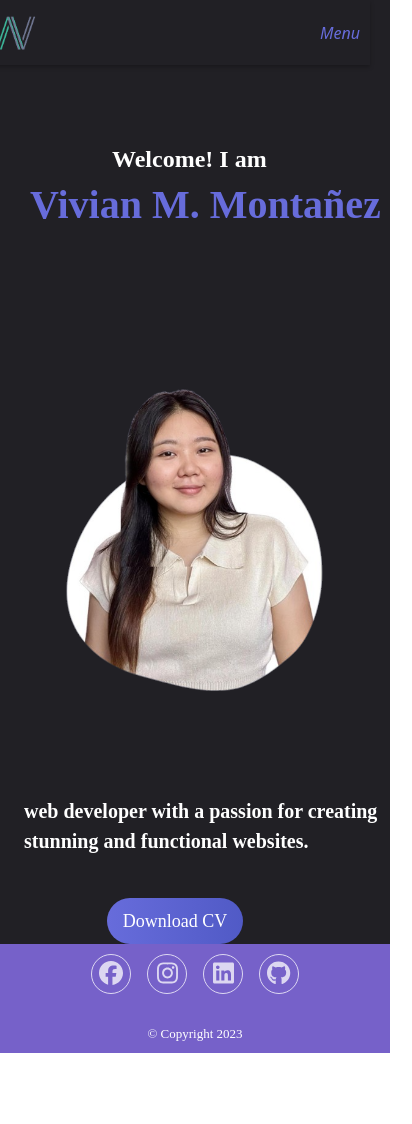
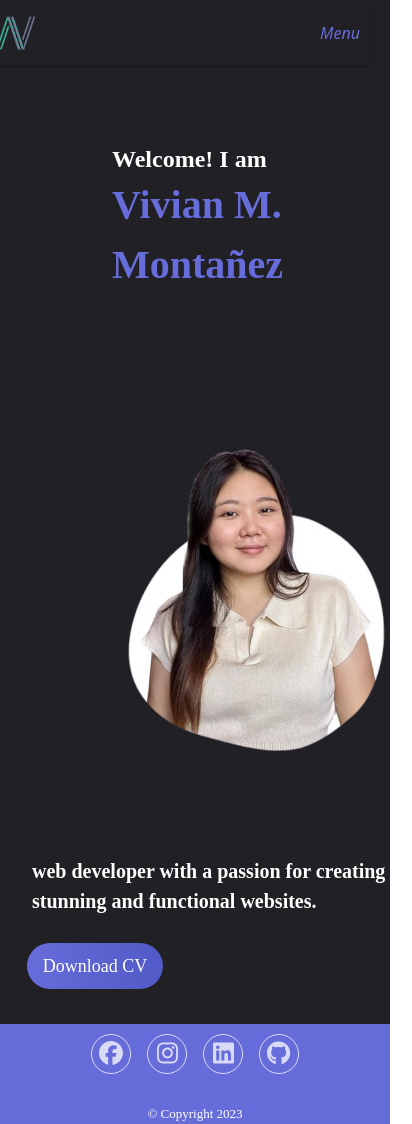
Before and after one commit to vivianm-montanez/portfoliomontanez, an Angular app: page /home in a window 390 px wide. Shown: the whole page, 412 px wide, since content can reach past the window. Before the commit the page ends 1053 px from the top, so only its background shows below. Built offline with nearby package versions, Linux system fonts and the light colour scheme.

Commit message:
build(root): :rocket: realign

```diff
--- a/src/app/Utilities/footer/footer.component.scss
+++ b/src/app/Utilities/footer/footer.component.scss
@@ -7,13 +7,13 @@
 }
 body {
   font-weight: 400;
-  max-width: 100%;
 }
 
 .footer {
+  height: 100px;
   padding: 10px 0;
   background-color: #676CDB;
-  max-width: 100%;
+  max-width: full;
 }
 .footer .social {
   text-align: center;
@@ -64,10 +64,9 @@ body {
   color: white
 }
 
-@media (max-width: 850px) {
+@media (max-width: 100%) {
   .footer {
     grid-template-columns: 1fr;
-    width:100%;
     height: 100%;
     right: 0px;
     top: 64px;
--- a/src/app/contacts/contacts.component.html
+++ b/src/app/contacts/contacts.component.html
@@ -25,7 +25,7 @@
             <span class="address-logo">
               <fa-icon [icon]="phone"></fa-icon>
             </span>
-            <p>123-456-789</p>
+            <p>+63 917-2476-018</p>
           </div>
         </div>
 
@@ -50,7 +50,7 @@
           <h3 class="title">Contact me</h3>
           <div class="input-container">
             <input type="text" name="name" class="input" />
-            <label for="">Username</label>
+            <label for="">Full Name</label>
             <span>Full Name</span>
           </div>
           <div class="input-container">
--- a/src/app/home/home.component.html
+++ b/src/app/home/home.component.html
@@ -30,8 +30,6 @@
 
 </div>
 
-
-
   <app-footer></app-footer>
   <router-outlet></router-outlet>
 
--- a/src/app/home/home.component.scss
+++ b/src/app/home/home.component.scss
@@ -66,7 +66,7 @@
     background-size: 300%;
     border-radius: 30px;
     z-index: 1;
-    bottom: 5px;
+    bottom: 20px;
   }
 
   button:hover {
@@ -154,23 +154,24 @@
     .name{
       padding: 0px;
       font-size: 40px;
-      justify-content: center;
-      margin-left:30px;
+      margin-left:7rem;
     }
 
     .portrait img{
       display:flex;
-      justify-content: center;
-      align-items: center;
       padding:0px;
-      margin-left:50px;
+      margin-left:7rem;
 
     }
     .message{
-      margin-left: 1.5rem;
+      margin-left: 2rem;
       align-self: center;
     }
 
+    button{
+      margin-left: 2rem;
+      margin-bottom: 20px;
+    }
 
   }
 
--- a/src/app/services/services.component.scss
+++ b/src/app/services/services.component.scss
@@ -21,7 +21,7 @@
 .title{
   font-size: 8rem;
   margin-left: 6rem;
-  margin-top: 3rem;
+  margin-top: 6rem;
   opacity:0.2;
   color:#676CDB;
   z-index:0;
@@ -31,7 +31,7 @@
   position: absolute;
   font-size: 6rem;
   margin-left: 5rem;
-  margin-top: 0.5rem;
+  margin-top: 0px;
   color:#676ddbb8;
   z-index: 1;
 }
@@ -45,7 +45,7 @@ section {
 .row {
   display: flex;
   flex-wrap: wrap;
-
+  margin-top: 20px;
 }
 .column {
   width: 100%;
```
Also changed, not shown: 3 other files (tests, documents, lock files or other folders).
